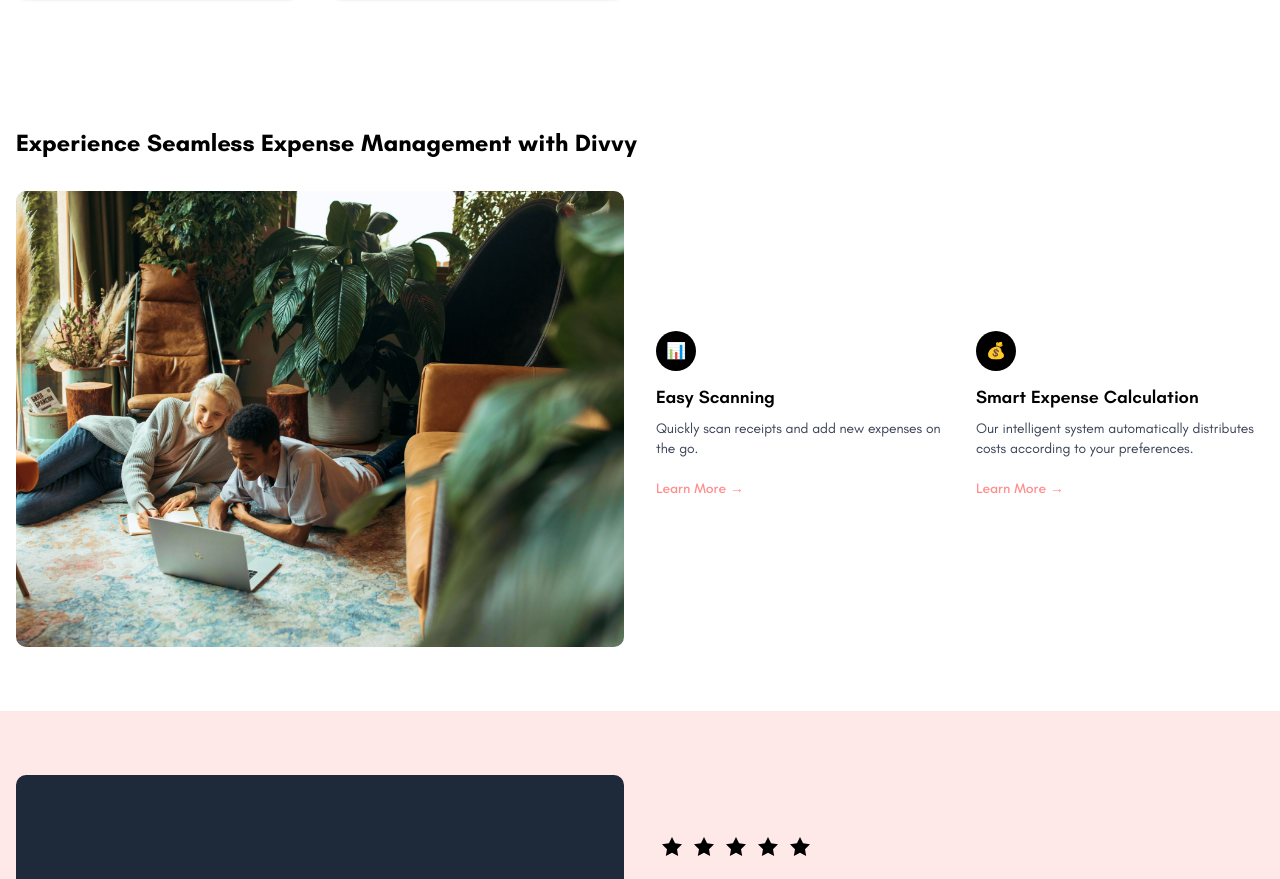
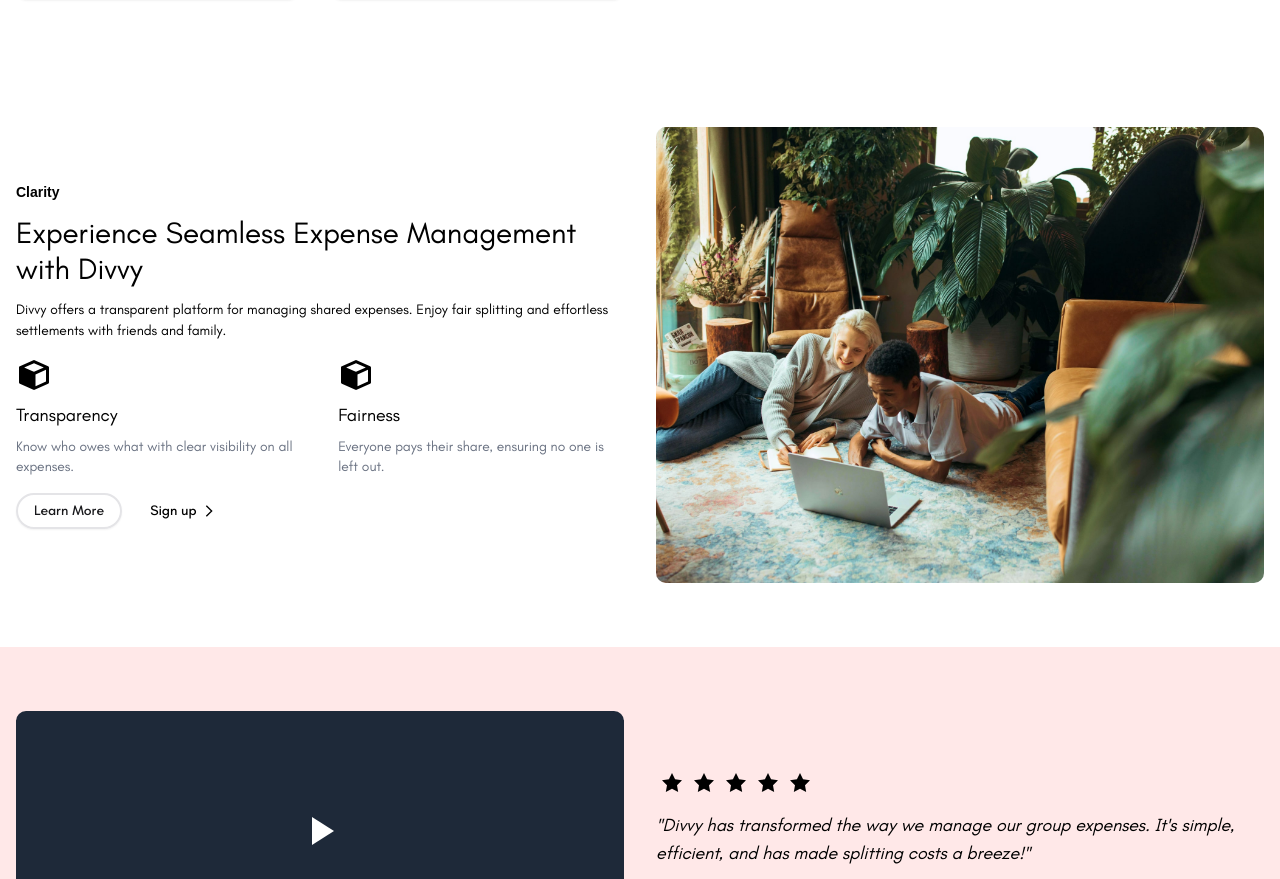
Before and after one commit to emmanuelkumah/trello-trailblazers, a React (Vite) app in the folder frontend/: page / in a window 1280 px wide. Shown: the part 4107-4986 px from the top of the page. Built offline with nearby package versions, Linux system fonts and the light colour scheme; a web font is replaced by a local one.

Commit message:
style: update styles of seamlessexperience section

```diff
--- a/frontend/src/ui/landing/SeamlessExperience.tsx
+++ b/frontend/src/ui/landing/SeamlessExperience.tsx
@@ -1,50 +1,86 @@
 import { Button } from '@/components/ui/button';
 import teamExpenseImage from '@/assets/img/team-expense-management.jpeg';
+
+const Icon = () => (
+  <svg
+    xmlns='http://www.w3.org/2000/svg'
+    width={36}
+    height={36}
+    viewBox='0 0 24 24'
+  >
+    <path
+      fill='currentColor'
+      d='m21.406 6.086l-9-4a1 1 0 0 0-.813 0l-9 4c-.02.009-.034.024-.054.035c-.028.014-.058.023-.084.04c-.022.015-.039.034-.06.05a.9.9 0 0 0-.19.194q-.031.04-.059.081a1 1 0 0 0-.076.165c-.009.027-.023.052-.031.079A1 1 0 0 0 2 7v10c0 .396.232.753.594.914l9 4c.13.058.268.086.406.086a1 1 0 0 0 .402-.096l.004.01l9-4A1 1 0 0 0 22 17V7a1 1 0 0 0-.594-.914M12 4.095L18.538 7L12 9.905l-1.308-.581L5.463 7zm1 15.366V11.65l7-3.111v7.812z'
+    ></path>
+  </svg>
+);
 
 const SeamlessExperience = () => {
   return (
     <section className='py-16 bg-white'>
       <div className='container mx-auto px-4'>
-        <h2 className='text-2xl font-bold mb-8'>
-          Experience Seamless Expense Management with Divvy
-        </h2>
         <div className='grid grid-cols-1 md:grid-cols-2 gap-8 items-center'>
-          <div>
+          <div className='order-1 md:order-1'>
+            <p className='font-semibold mb-3 font-sarabun'>Clarity</p>
+            <h2 className='text-3xl font-normal mb-3'>
+              Experience Seamless Expense Management with Divvy
+            </h2>
+            <p className='mb-4'>
+              Divvy offers a transparent platform for managing shared expenses.
+              Enjoy fair splitting and effortless settlements with friends and
+              family.
+            </p>
+            <div className='flex flex-col md:flex-row items-start md:items-center mb-4'>
+              <div className='flex flex-col mb-4 md:mb-0 md:mr-4'>
+                <Icon />
+                <h3 className='my-2 text-lg font-normal'>Transparency</h3>
+                <p className='text-sm text-gray-500'>
+                  Know who owes what with clear visibility on all expenses.
+                </p>
+              </div>
+              <div className='flex flex-col'>
+              <Icon />
+              <h3 className='my-2 text-lg font-normal'>Fairness</h3>
+                <p className='text-sm text-gray-500'>
+                  Everyone pays their share, ensuring no one is left out.
+                </p>
+              </div>
+            </div>
+            <Button
+              variant='secondary'
+              className='mr-4 bg-transparent rounded-full border-2 cursor-pointer'
+            >
+              Learn More
+            </Button>
+            <Button
+              variant='link'
+              className='text-black cursor-pointer rounded-full'
+            >
+              Sign up
+              <svg
+                xmlns='http://www.w3.org/2000/svg'
+                width='24'
+                height='24'
+                fill='currentColor'
+                className='-ml-1'
+                viewBox='0 0 24 24'
+              >
+                <path
+                  fillRule='evenodd'
+                  d='M8 4l8 8-8 8'
+                  stroke='currentColor'
+                  strokeWidth='2'
+                  fill='none'
+                />
+              </svg>
+            </Button>
+          </div>
+          <div className='order-2 md:order-2'>
             <img
               src={teamExpenseImage}
-              alt='Team expense management'
+              alt='People discussing expenses'
               className='rounded-lg w-full h-auto'
             />
-          </div>
-          <div className='grid grid-cols-1 sm:grid-cols-2 gap-8'>
-            <div>
-              <div className='bg-black rounded-full p-2 mb-3 w-10 h-10 flex items-center justify-center'>
-                <span className='text-white'>📊</span>
-              </div>
-              <h3 className='font-semibold text-lg mb-2'>Easy Scanning</h3>
-              <p className='text-sm text-gray-700 mb-3'>
-                Quickly scan receipts and add new expenses on the go.
-              </p>
-              <Button variant='link' className='p-0 text-[#FF8E8E]'>
-                Learn More →
-              </Button>
-            </div>
-
-            <div>
-              <div className='bg-black rounded-full p-2 mb-3 w-10 h-10 flex items-center justify-center'>
-                <span className='text-white'>💰</span>
-              </div>
-              <h3 className='font-semibold text-lg mb-2'>
-                Smart Expense Calculation
-              </h3>
-              <p className='text-sm text-gray-700 mb-3'>
-                Our intelligent system automatically distributes costs according
-                to your preferences.
-              </p>
-              <Button variant='link' className='p-0 text-[#FF8E8E]'>
-                Learn More →
-              </Button>
-            </div>
           </div>
         </div>
       </div>
```
